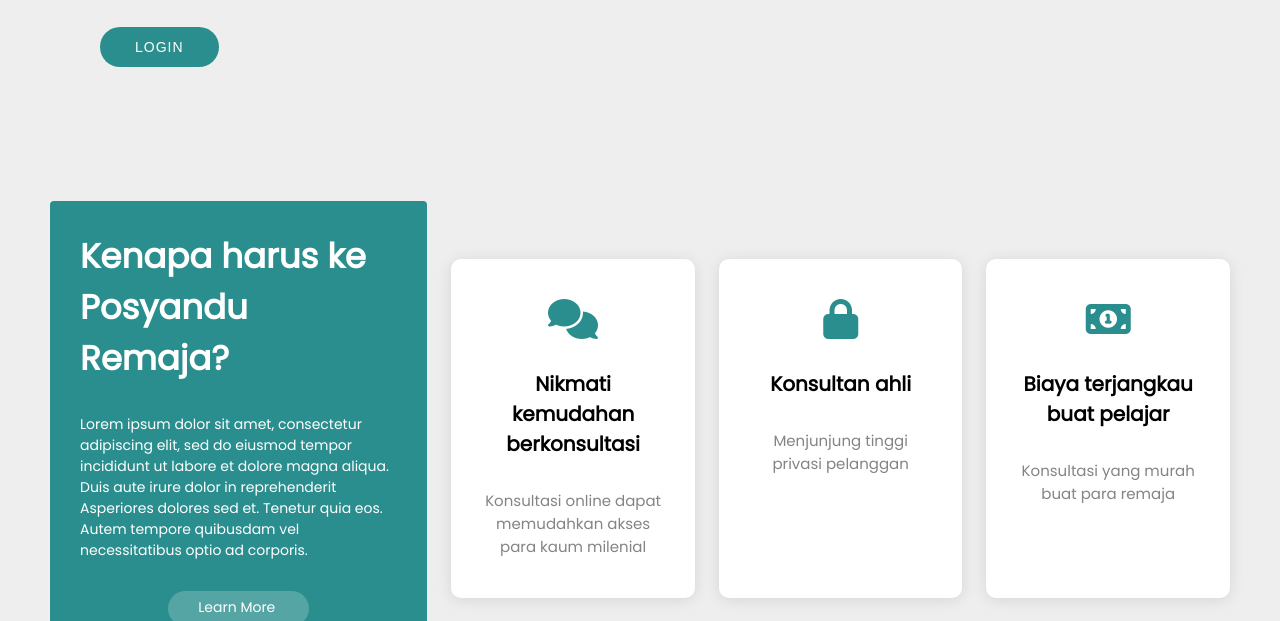
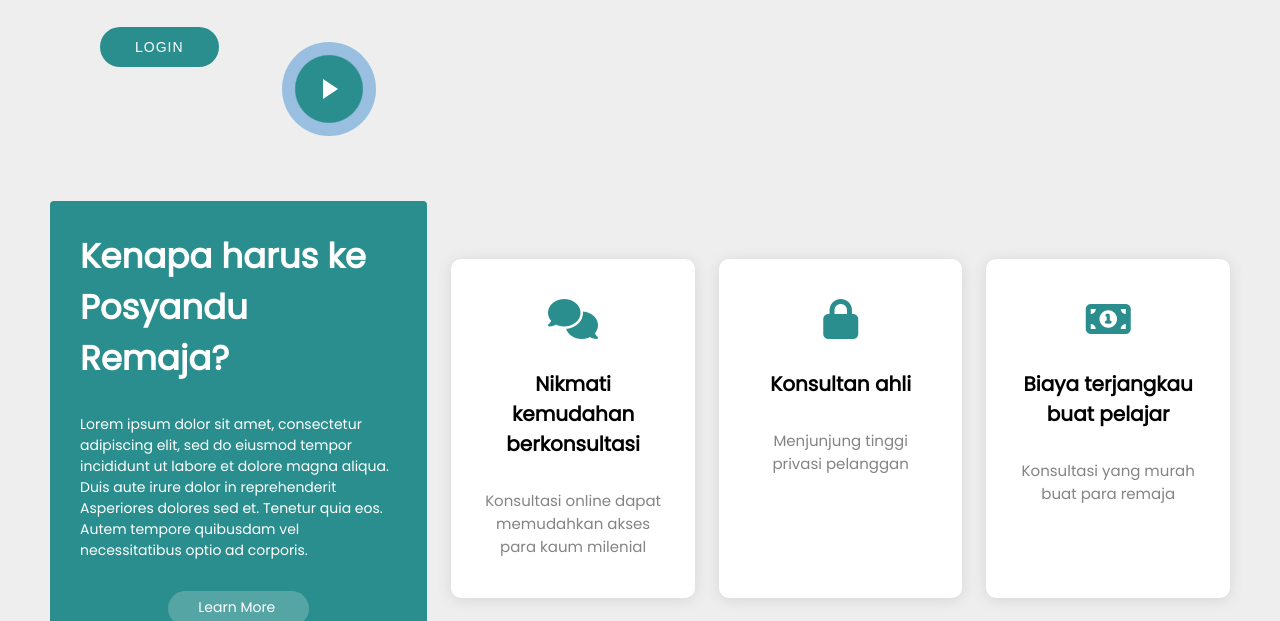
Before and after one commit to nararyacodetechy/Capstone-Konsultas-Remaja, a website built with webpack: page src/templates/index.html in a window 1280 px wide. Shown: the part 479-1100 px from the top of the page. Built offline with nearby package versions, Linux system fonts and the light colour scheme; some icons are missing; files whose address does not match are found by name.

Commit message:
memperbaiki posisi play button youtube

```diff
--- a/src/styles/style.css
+++ b/src/styles/style.css
@@ -424,8 +424,8 @@ section {
   border-radius: 50%;
   display: block;
   position: absolute;
-  left: calc(50% - 47px);
-  top: calc(50% - 47px);
+  left: calc(26% - 51px);
+  top: calc(72% - 55px);
   overflow: hidden;
 }
 
```
